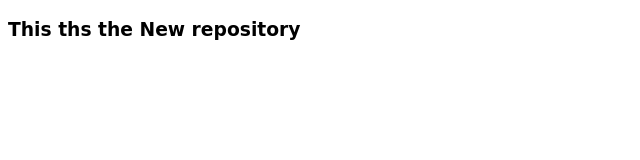
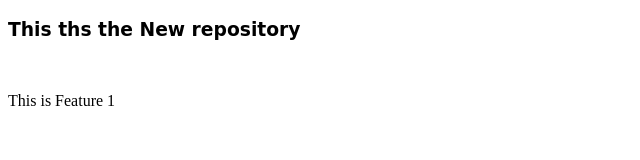
Before and after one commit to kranukul/newRepo, a plain HTML site: page index.html in a window 1280 px wide. Shown: the whole page, without its empty margins (0-640 px from the left). Drawn offline with Linux system fonts and the light colour scheme.

Commit message:
Added the changes in feature 1

```diff
--- a/index.html
+++ b/index.html
@@ -8,5 +8,7 @@
   </head>
   <body>
     <h3>This ths the New repository</h3>
+    <br />
+    <p>This is Feature 1</p>
   </body>
 </html>
```
